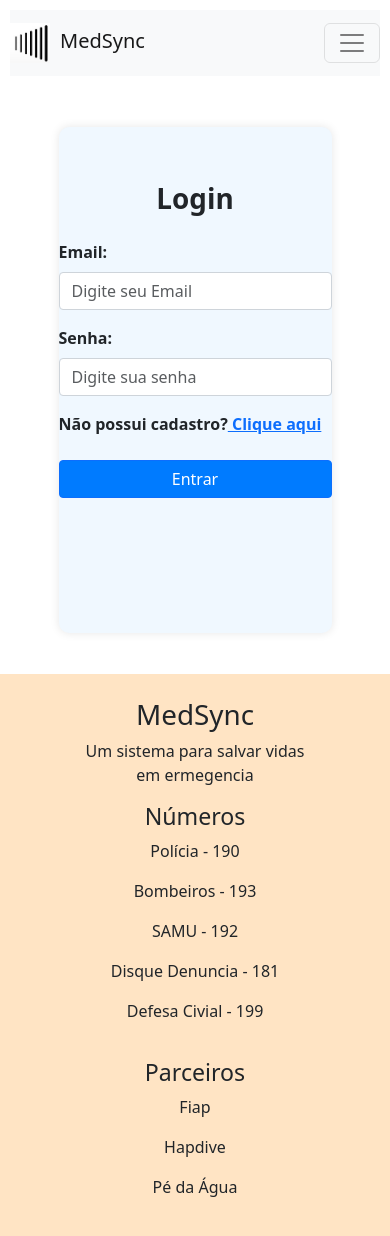
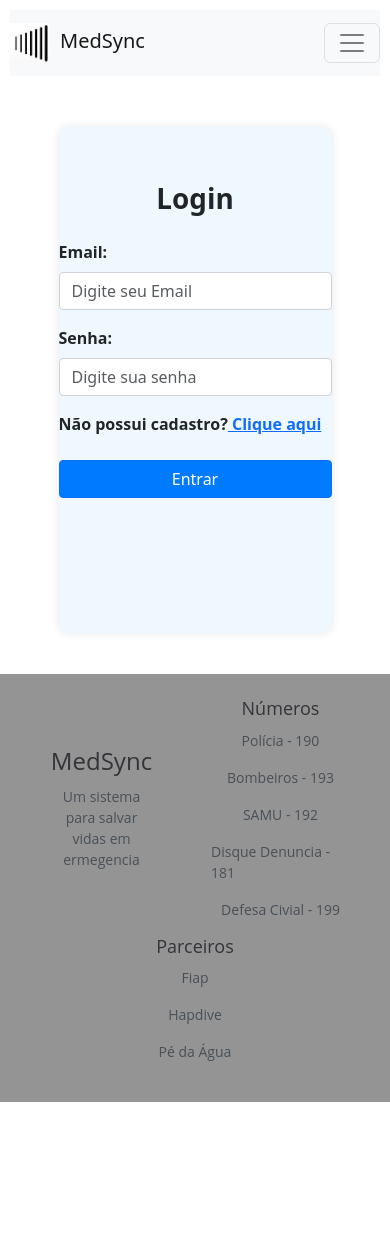
Before and after one commit to luanmacea/global, a React (Vite) app: page / in a window 390 px wide. Shown: the top 1236 px of the page. After the commit the page ends 1102 px from the top, so only its background shows below. Built offline with nearby package versions, Linux system fonts and the light colour scheme.

Commit message:
feat(Footer): styling Footer

```diff
--- a/src/components/Footer/Footer.css
+++ /dev/null
@@ -1,29 +0,0 @@
-.Container {
-  display: flex;
-  background-color: bisque;
-  justify-content: space-around;
-}
-.apresentacao {
-  display: flex;
-  flex-direction: column;
-  align-items: center;
-}
-.ajustes {
-  display: flex;
-  flex-direction: column;
-}
-
-@media screen and (max-width: 768px) {
-  .Container {
-    display: flex;
-    flex-direction: column;
-    align-items: center;
-  }
-  .ajustes {
-    display: flex;
-    flex-direction: column;
-    align-items: center;
-    margin-bottom: 20px;
-  }
-
-}
--- a/src/components/Footer/Footer.jsx
+++ b/src/components/Footer/Footer.jsx
@@ -1,5 +1,5 @@
 import React, { useEffect, useState } from "react";
-import "./Footer.css";
+import "./Footer.scss";
 
 export default function Footer() {
 	const [visivel, setVisivel] = useState(true);
--- /dev/null
+++ b/src/components/Footer/Footer.scss
@@ -0,0 +1,71 @@
+$footerBackgroundColor: rgb(148, 148, 148);
+$textColor: #495057;
+$titleColor: #363338;
+$linkColor: #333230;
+$font: "Open Sans", sans-serif;
+
+.Container {
+	display: flex;
+	flex-wrap: wrap;
+	justify-content: space-around;
+	background-color: $footerBackgroundColor;
+	padding: 20px;
+	color: $textColor;
+	font-family: $font;
+
+	.apresentacao {
+		flex: 1;
+		max-width: 300px;
+		display: flex;
+		flex-direction: column;
+		align-items: center;
+		justify-content: center;
+
+		.title {
+			font-size: 24px;
+			margin-bottom: 10px;
+			color: $titleColor;
+		}
+
+		.text {
+			font-size: 14px;
+			text-align: center;
+		}
+	}
+
+	.ajustes {
+		flex: 1;
+		max-width: 200px;
+		display: flex;
+		flex-direction: column;
+		align-items: center;
+
+		h3 {
+			font-size: 18px;
+			margin-bottom: 10px;
+			color: $titleColor; // Cor laranja mais escura
+		}
+
+		p {
+			font-size: 14px;
+		}
+
+		.links {
+			display: flex;
+			flex-direction: column;
+
+			a {
+				color: #ff8c00; // Cor laranja mais escura para os links
+				text-decoration: none;
+
+				&:hover {
+					&::before {
+						content: ">";
+						margin-right: 5px;
+					}
+					text-decoration: underline;
+				}
+			}
+		}
+	}
+}
```
Lines whose indentation alone changed are shown as unchanged.
